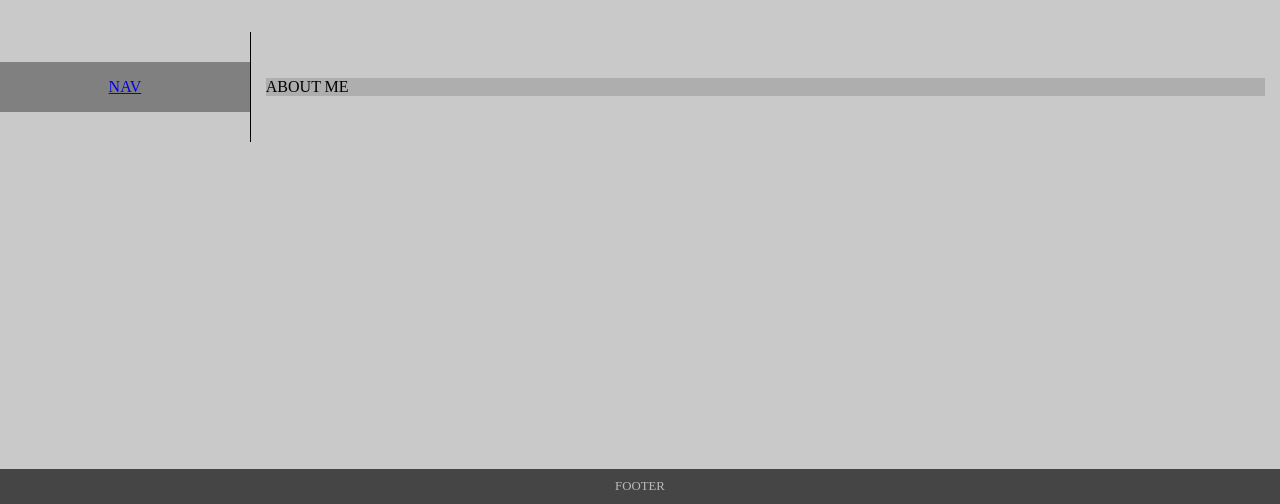
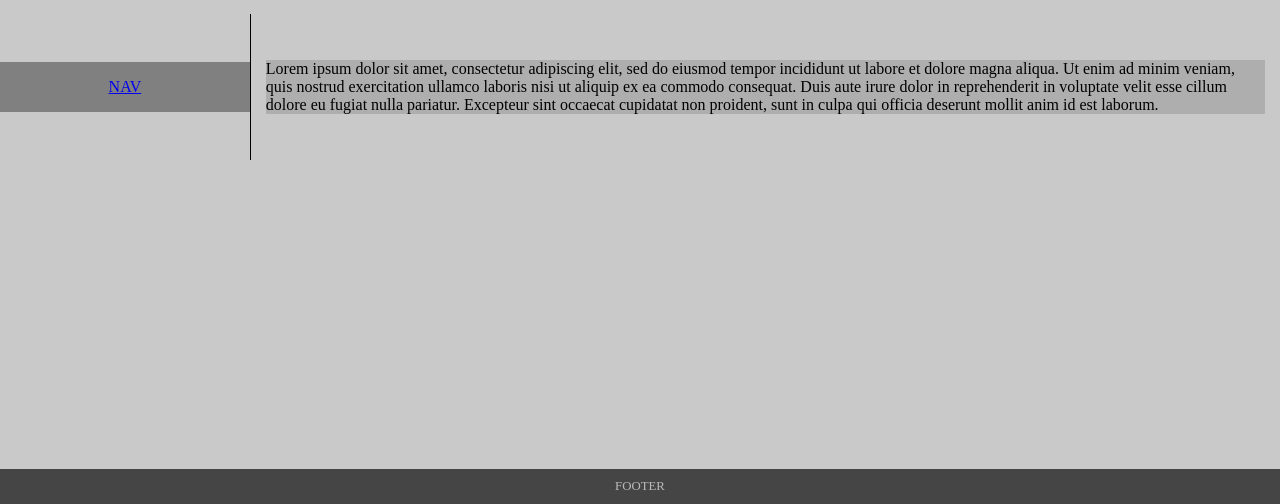
Before and after one commit to nickwilliams4/PortfolioAboutWireframe, a plain HTML site: page index.html in a window 1280 px wide. Shown: the part 296-800 px from the top of the page. Drawn offline with Linux system fonts and the light colour scheme; a web font is replaced by a local one.

Commit message:
placeholder text

```diff
--- a/index.html
+++ b/index.html
@@ -19,7 +19,7 @@
     </nav>
     <main role="main">
       <section class="bio">
-        <p>ABOUT ME
+        <p>Lorem ipsum dolor sit amet, consectetur adipiscing elit, sed do eiusmod tempor incididunt ut labore et dolore magna aliqua. Ut enim ad minim veniam, quis nostrud exercitation ullamco laboris nisi ut aliquip ex ea commodo consequat. Duis aute irure dolor in reprehenderit in voluptate velit esse cillum dolore eu fugiat nulla pariatur. Excepteur sint occaecat cupidatat non proident, sunt in culpa qui officia deserunt mollit anim id est laborum.
         </p>
         <p></p>
       </section>
```
